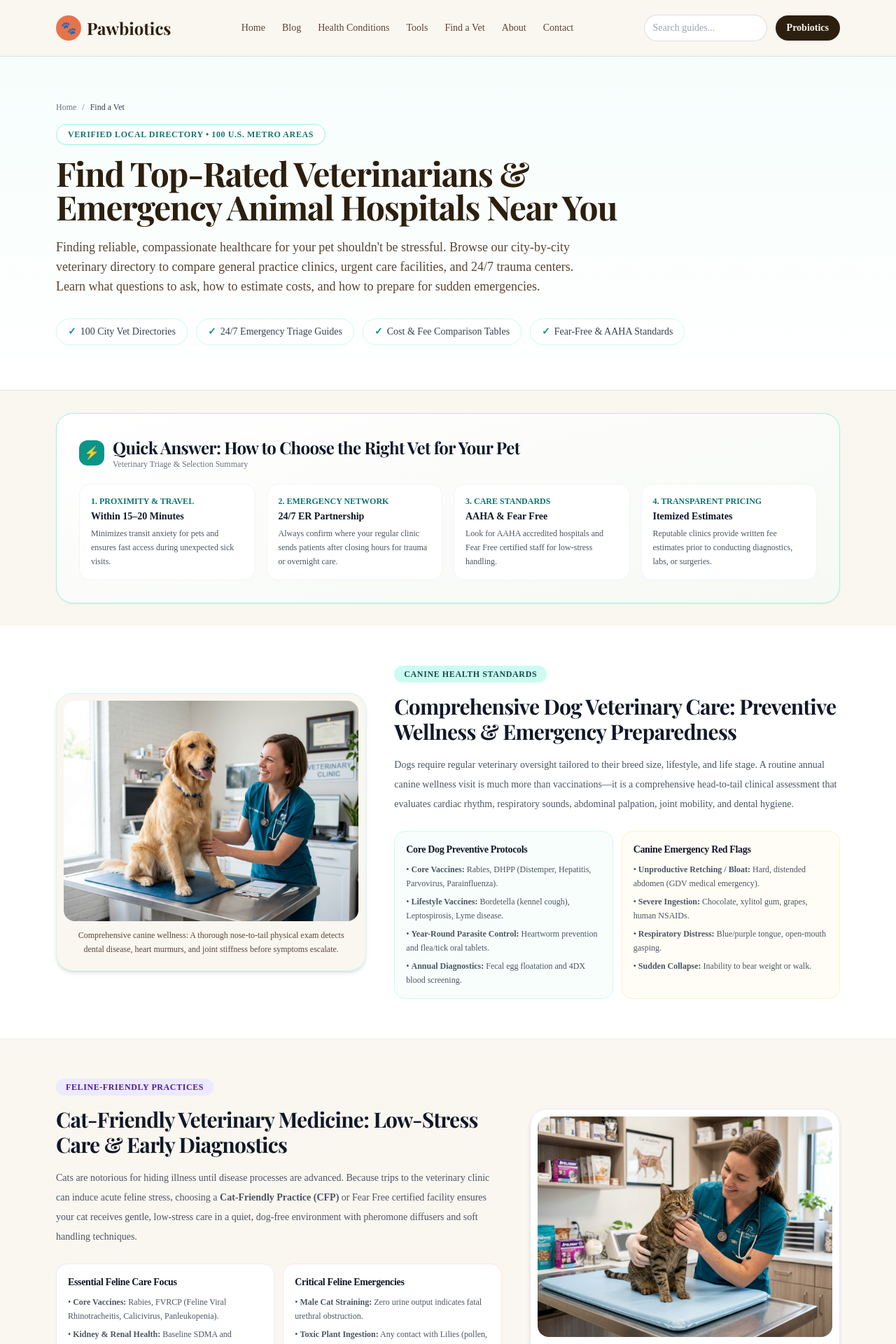
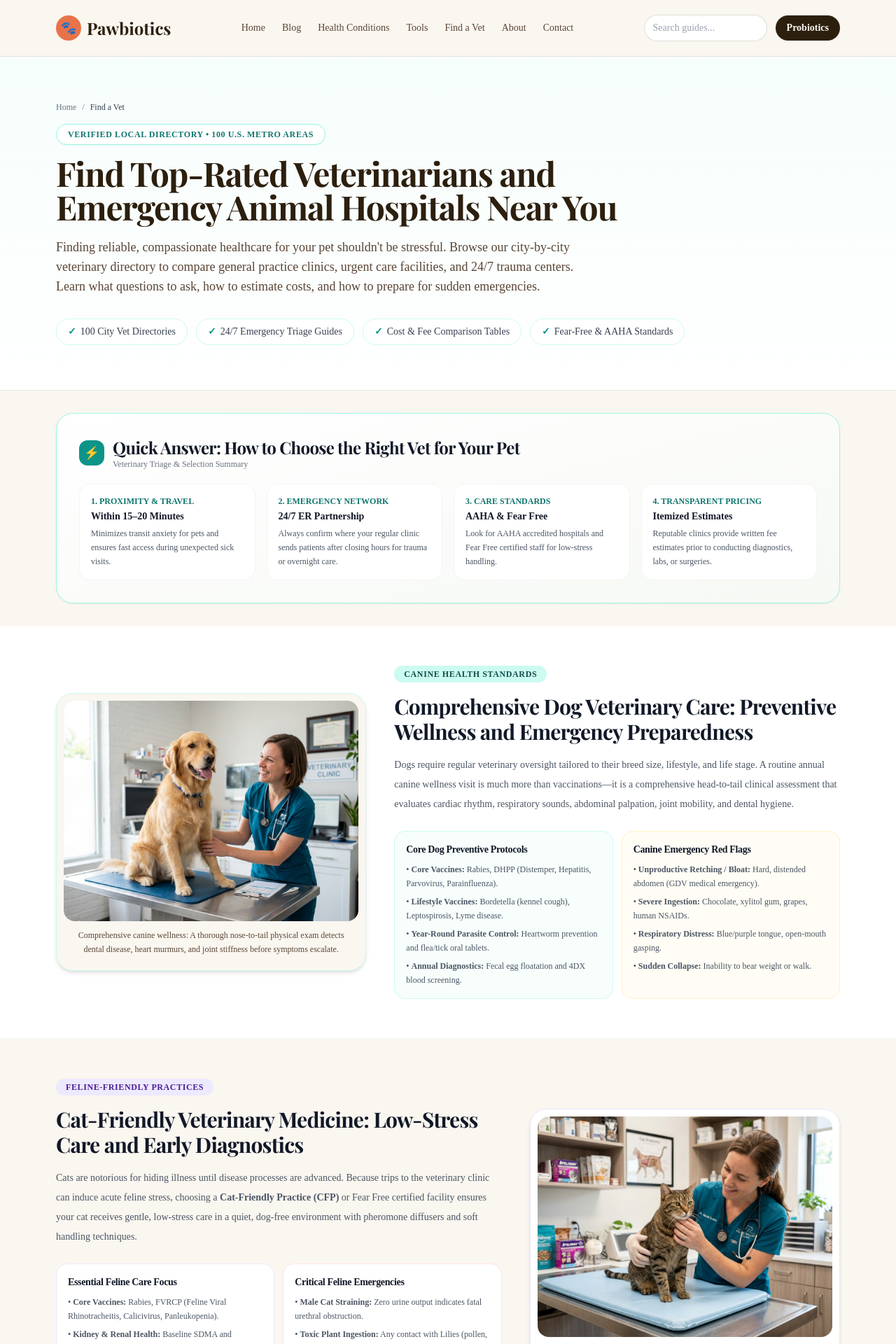
Before and after one commit to seocatalyst2-png/pawbiotics-project, a Next.js app: page /vets in a window 1280 px wide. Shown: the top 1920 px of the page at 70% size. Built offline with nearby package versions, Linux system fonts and the light colour scheme; a web font is replaced by a local one.

Commit message:
fix(typography): replace cursive ampersands with clean 'and' in main headings on /vets page

```diff
--- a/app/vets/page.tsx
+++ b/app/vets/page.tsx
@@ -237,7 +237,7 @@ export default function VetsHubPage() {
             Verified Local Directory • 100 U.S. Metro Areas
           </span>
           <h1 className="mt-4 max-w-4xl font-serif text-3xl font-bold tracking-tight text-[#2c1f0e] sm:text-5xl">
-            Find Top-Rated Veterinarians & Emergency Animal Hospitals Near You
+            Find Top-Rated Veterinarians and Emergency Animal Hospitals Near You
           </h1>
           <p className="mt-5 max-w-3xl text-base leading-8 text-[#5a4535] sm:text-lg">
             Finding reliable, compassionate healthcare for your pet shouldn&apos;t be stressful.
@@ -343,7 +343,7 @@ export default function VetsHubPage() {
                 Canine Health Standards
               </span>
               <h2 className="font-serif text-2xl font-bold text-gray-900 sm:text-3xl">
-                Comprehensive Dog Veterinary Care: Preventive Wellness & Emergency Preparedness
+                Comprehensive Dog Veterinary Care: Preventive Wellness and Emergency Preparedness
               </h2>
               <p className="text-sm leading-7 text-gray-600">
                 Dogs require regular veterinary oversight tailored to their breed size, lifestyle, and life stage.
@@ -388,7 +388,7 @@ export default function VetsHubPage() {
                 Feline-Friendly Practices
               </span>
               <h2 className="font-serif text-2xl font-bold text-gray-900 sm:text-3xl">
-                Cat-Friendly Veterinary Medicine: Low-Stress Care & Early Diagnostics
+                Cat-Friendly Veterinary Medicine: Low-Stress Care and Early Diagnostics
               </h2>
               <p className="text-sm leading-7 text-gray-600">
                 Cats are notorious for hiding illness until disease processes are advanced. Because trips to the veterinary
```
